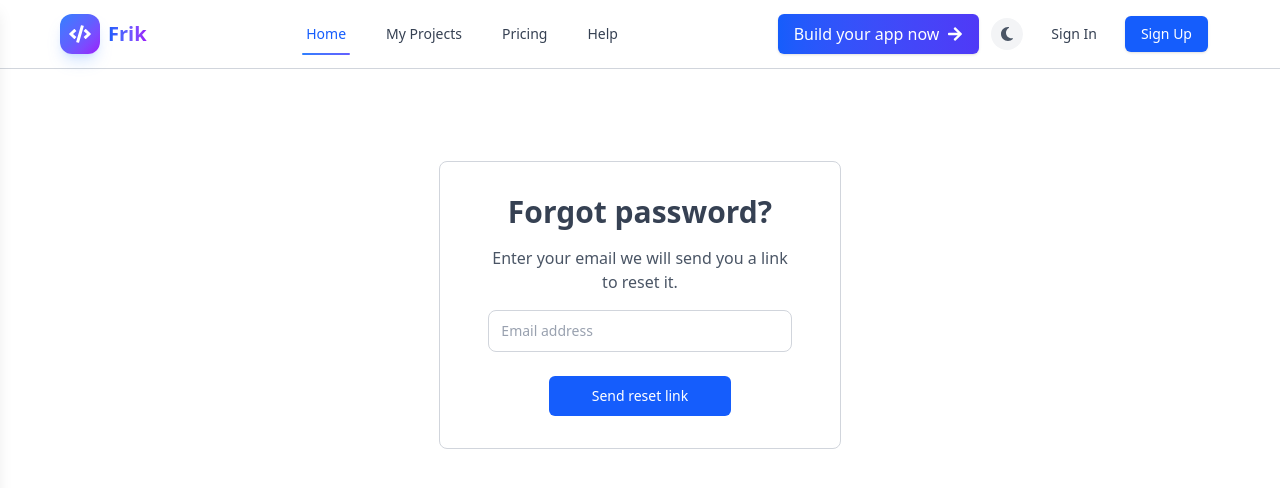
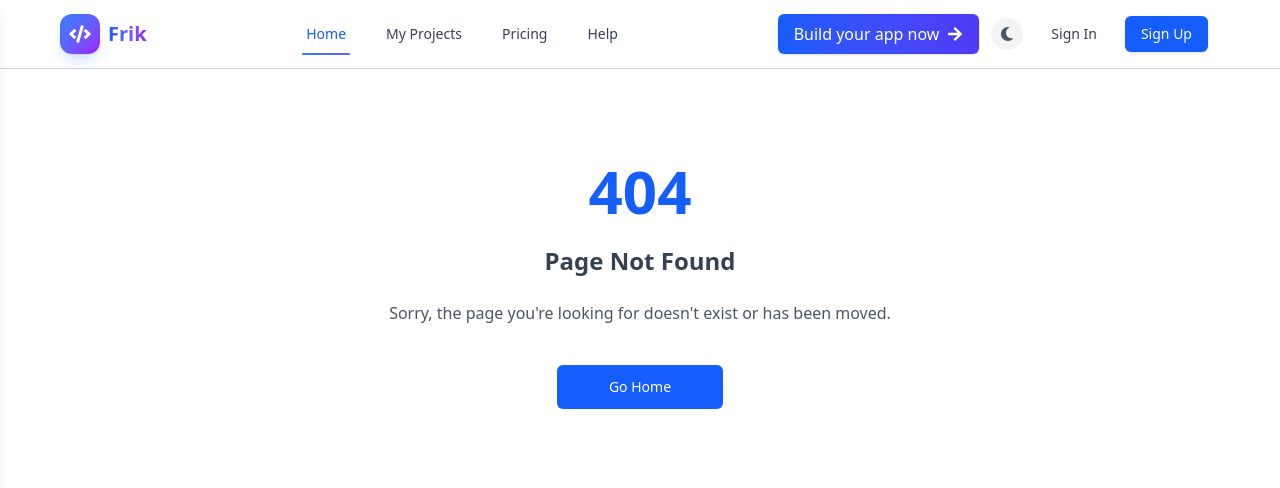
Before and after one commit to elite6108/Frik.Dev, a React (Vite) app: page / in a window 1280 px wide. Shown: the top 488 px of the page. Built offline with nearby package versions, Linux system fonts and the light colour scheme.

Commit message:
not found page created

```diff
--- a/src/layouts/Layout.jsx
+++ b/src/layouts/Layout.jsx
@@ -6,6 +6,7 @@ import SignIn from '../pages/SignIn';
 import SignUp from '../pages/SignUp';
 import ForgotPassword from '../components/ForgotPassword';
 import ResetPassword from '../components/ResetPassword';
+import NotFound from '../pages/NotFound';
 
 const Layout = () => {
   return (
@@ -17,8 +18,9 @@ const Layout = () => {
         {/* <Builder /> */}
         {/* <SignIn onSubmit={(values) => console.log(values)} isLoading={console.log("loading")} error={console.log("err")} handleGitHubSignIn={console.log("github")} /> */}
         {/* <SignUp onSubmit={(values) => console.log(values)} isLoading={console.log("loading")} error={console.log("err")} handleProviderSignUp={console.log("github")} /> */}
-        <ForgotPassword onSubmit={(email) => console.log(email)} isLoading={console.log("loading")} error={console.log("err")} />
+        {/* <ForgotPassword onSubmit={(email) => console.log(email)} isLoading={console.log("loading")} error={console.log("err")} /> */}
         {/* <ResetPassword onSubmit={(data) => console.log(data)} isLoading={console.log("loading")} error={console.log("err")} /> */}
+        <NotFound />
       </main>
     </div>
   );
--- /dev/null
+++ b/src/pages/NotFound.jsx
@@ -0,0 +1,23 @@
+import { Link } from "react-router-dom";
+
+export default function NotFound() {
+  return (
+    <div className="mt-15 flex items-center justify-center bg-white dark:bg-gray-900 px-6">
+      <div className="text-center space-y-6">
+        <h1 className="text-6xl font-bold text-blue-600">404</h1>
+        <h2 className="text-2xl font-semibold text-gray-700 dark:text-gray-200">
+          Page Not Found
+        </h2>
+        <p className="text-gray-600 dark:text-gray-400">
+          Sorry, the page you're looking for doesn't exist or has been moved.
+        </p>
+        <Link
+          to="/"
+          className="w-1/2 md:w-[33%] inline-block mt-4 px-6 py-3 bg-blue-600 text-white font-medium text-sm rounded-md hover:bg-blue-700 hover:scale-101 transition"
+        >
+          Go Home
+        </Link>
+      </div>
+    </div>
+  );
+}
```
